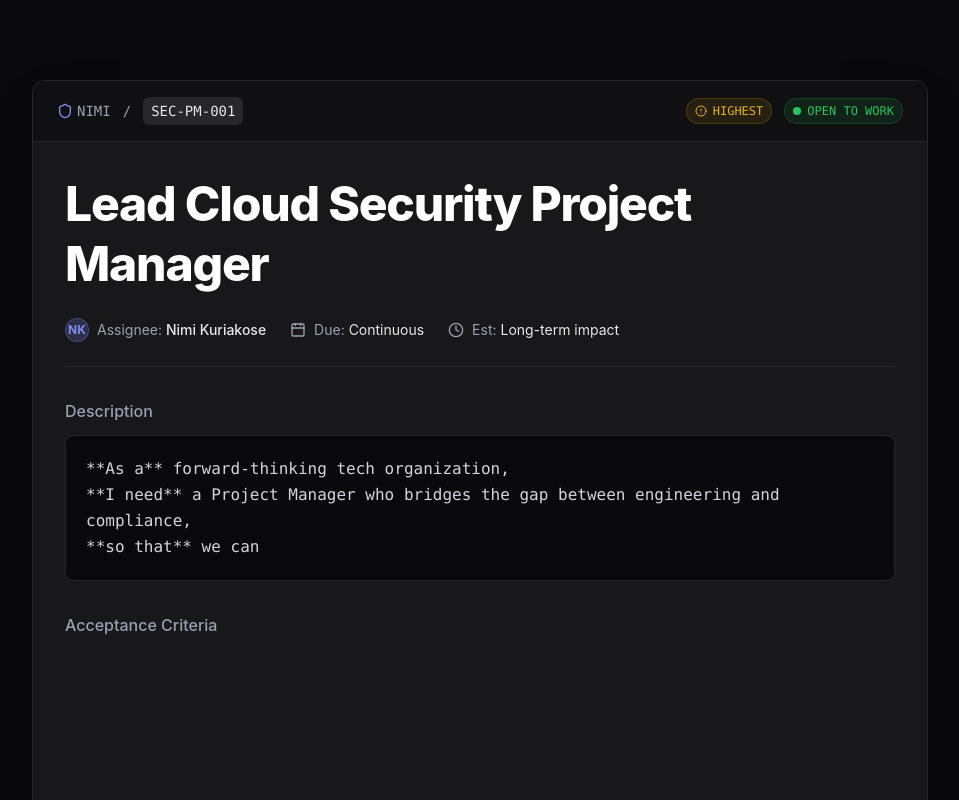
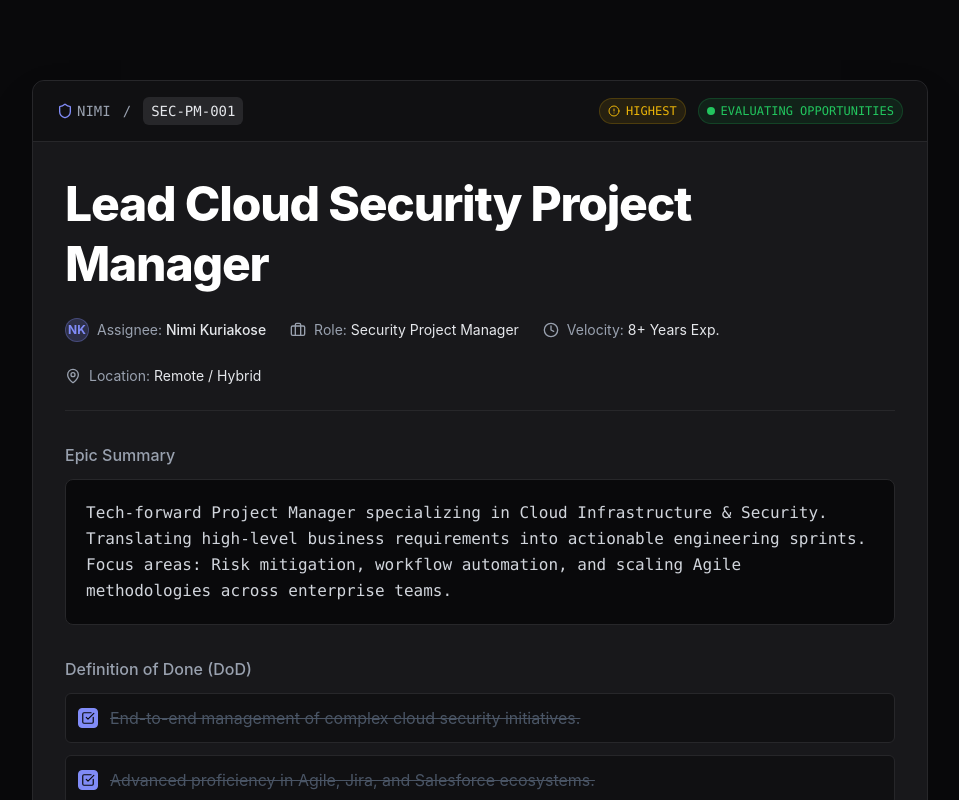
Before and after one commit to DynamicJoker/nimikuriakose.com, a React (Vite) app: page / in a window 1280 px wide. Shown: the top 800 px of the page, without its empty margins (160-1119 px from the left). Built offline with nearby package versions, Linux system fonts and the light colour scheme.

Commit message:
Update Hero with elevator pitch content and new DoD

```diff
--- a/src/components/Hero.jsx
+++ b/src/components/Hero.jsx
@@ -1,7 +1,7 @@
 import React, { useState } from 'react';
 import { TypeAnimation } from 'react-type-animation';
 import { motion } from 'framer-motion';
-import { AlertCircle, Calendar, CheckSquare, Clock, Globe, Mail, MoreHorizontal, Shield } from 'lucide-react';
+import { AlertCircle, CheckSquare, Clock, Globe, Mail, MoreHorizontal, Shield, MapPin, Briefcase, Download } from 'lucide-react';
 
 const Hero = () => {
   const [checklist, setChecklist] = useState(0);
@@ -24,7 +24,7 @@ const Hero = () => {
             </div>
             <div className="flex items-center gap-1.5 px-2 py-1 bg-success/10 text-success rounded-full border border-success/20">
               <div className="w-2 h-2 rounded-full bg-success"></div>
-              <span>OPEN TO WORK</span>
+              <span>EVALUATING OPPORTUNITIES</span>
             </div>
           </div>
         </div>
@@ -42,38 +42,44 @@ const Hero = () => {
               <span>Assignee: <span className="text-gray-200 font-medium">Nimi Kuriakose</span></span>
             </div>
             <div className="flex items-center gap-2">
-              <Calendar className="w-4 h-4" />
-              <span>Due: <span className="text-gray-200">Continuous</span></span>
+              <Briefcase className="w-4 h-4" />
+              <span>Role: <span className="text-gray-200">Security Project Manager</span></span>
             </div>
             <div className="flex items-center gap-2">
               <Clock className="w-4 h-4" />
-              <span>Est: <span className="text-gray-200">Long-term impact</span></span>
+              <span>Velocity: <span className="text-gray-200">8+ Years Exp.</span></span>
+            </div>
+            <div className="flex items-center gap-2">
+              <MapPin className="w-4 h-4" />
+              <span>Location: <span className="text-gray-200">Remote / Hybrid</span></span>
             </div>
           </div>
 
           {/* Description Section */}
           <div className="mb-8">
-            <h3 className="text-gray-400 font-medium mb-3 flex items-center gap-2">Description</h3>
+            <h3 className="text-gray-400 font-medium mb-3 flex items-center gap-2">Epic Summary</h3>
             <div className="bg-console border border-border rounded-lg p-5 font-mono text-gray-300 min-h-[140px] leading-relaxed relative">
               <TypeAnimation
                 sequence={[
-                  1000,
-                  '**As a** forward-thinking tech organization,\n',
-                  1000,
-                  '**As a** forward-thinking tech organization,\n**I need** a Project Manager who bridges the gap between engineering and compliance,\n',
-                  1000,
-                  '**As a** forward-thinking tech organization,\n**I need** a Project Manager who bridges the gap between engineering and compliance,\n**so that** we can ship secure, scalable solutions on time.',
-                  1000,
+                  500,
+                  'Tech-forward Project Manager specializing in Cloud Infrastructure & Security.\n',
+                  500,
+                  'Tech-forward Project Manager specializing in Cloud Infrastructure & Security.\nTranslating high-level business requirements into actionable engineering sprints.\n',
+                  500,
+                  'Tech-forward Project Manager specializing in Cloud Infrastructure & Security.\nTranslating high-level business requirements into actionable engineering sprints.\nFocus areas: Risk mitigation, workflow automation, and scaling Agile methodologies across enterprise teams.',
+                  500,
                   () => setChecklist(1),
-                  500,
+                  300,
                   () => setChecklist(2),
-                  500,
-                  () => setChecklist(3)
+                  300,
+                  () => setChecklist(3),
+                  300,
+                  () => setChecklist(4)
                 ]}
                 wrapper="div"
                 cursor={true}
                 repeat={0}
-                speed={75}
+                speed={85}
                 style={{ whiteSpace: 'pre-line' }}
               />
             </div>
@@ -81,11 +87,12 @@ const Hero = () => {
 
           {/* Checklist Section */}
           <div className="mb-8 space-y-3">
-            <h3 className="text-gray-400 font-medium mb-3">Acceptance Criteria</h3>
+            <h3 className="text-gray-400 font-medium mb-3">Definition of Done (DoD)</h3>
             {[
-              { step: 1, text: 'Demonstrated AWS/GCP Security Expertise' },
-              { step: 2, text: 'Proven Risk Mitigation & Compliance Auditing (SOC2/ISO27001)' },
-              { step: 3, text: 'Consistent Agile Delivery & Cross-Functional Leadership' }
+              { step: 1, text: 'End-to-end management of complex cloud security initiatives.' },
+              { step: 2, text: 'Advanced proficiency in Agile, Jira, and Salesforce ecosystems.' },
+              { step: 3, text: 'Seamless coordination of compliance audits and risk remediation.' },
+              { step: 4, text: 'Aligning C-suite strategy with engineering execution.' }
             ].map((item, idx) => (
               <motion.div
                 key={idx}
@@ -104,26 +111,37 @@ const Hero = () => {
           {/* Action Buttons */}
           <motion.div
             initial={{ opacity: 0 }}
-            animate={{ opacity: checklist >= 3 ? 1 : 0 }}
-            transition={{ delay: 0.5 }}
+            animate={{ opacity: checklist >= 4 ? 1 : 0 }}
+            transition={{ delay: 0.2 }}
             className="flex flex-wrap items-center gap-4 pt-4 border-t border-border mt-4"
           >
             <button
               onClick={() => document.getElementById('experience').scrollIntoView({ behavior: 'smooth' })}
               className="px-6 py-2.5 bg-primary text-console rounded-md font-bold hover:bg-primary-light transition-colors"
             >
-              Start Sprint
+              View Roadmap
             </button>
-            <div className="flex gap-2">
-              <a href="https://www.linkedin.com/in/nimik" target="_blank" rel="noreferrer" className="p-2.5 bg-console border border-border rounded-md text-gray-400 hover:text-primary hover:border-primary transition-all">
+            <button
+              onClick={() => alert('Downloading Secure Resume...')}
+              className="px-6 py-2.5 bg-console text-gray-200 border border-border rounded-md font-bold hover:text-white hover:border-gray-500 transition-colors flex items-center gap-2"
+            >
+              <Download className="w-4 h-4" />
+              Download Resume
+            </button>
+
+            <div className="flex gap-2 ml-auto md:ml-4">
+              <a href="https://www.linkedin.com/in/nimik" target="_blank" rel="noreferrer" className="p-2.5 bg-console border border-border rounded-md text-gray-400 hover:text-primary hover:border-primary transition-all flex-shrink-0">
                 <Globe className="w-5 h-5" />
               </a>
-              <a href="mailto:nimikuriakose123@gmail.com" className="p-2.5 bg-console border border-border rounded-md text-gray-400 hover:text-primary hover:border-primary transition-all">
+              <button
+                onClick={() => document.getElementById('contact').scrollIntoView({ behavior: 'smooth' })}
+                className="p-2.5 bg-console border border-border rounded-md text-gray-400 hover:text-primary hover:border-primary transition-all flex-shrink-0"
+              >
                 <Mail className="w-5 h-5" />
-              </a>
+              </button>
             </div>
-            <div className="flex-1"></div>
-            <button className="p-2.5 text-gray-500 hover:text-gray-300 bg-console rounded-md border border-border">
+            <div className="flex-1 hidden lg:block"></div>
+            <button className="p-2.5 text-gray-500 hover:text-gray-300 bg-console rounded-md border border-border hidden lg:block flex-shrink-0">
               <MoreHorizontal className="w-5 h-5" />
             </button>
           </motion.div>
```
